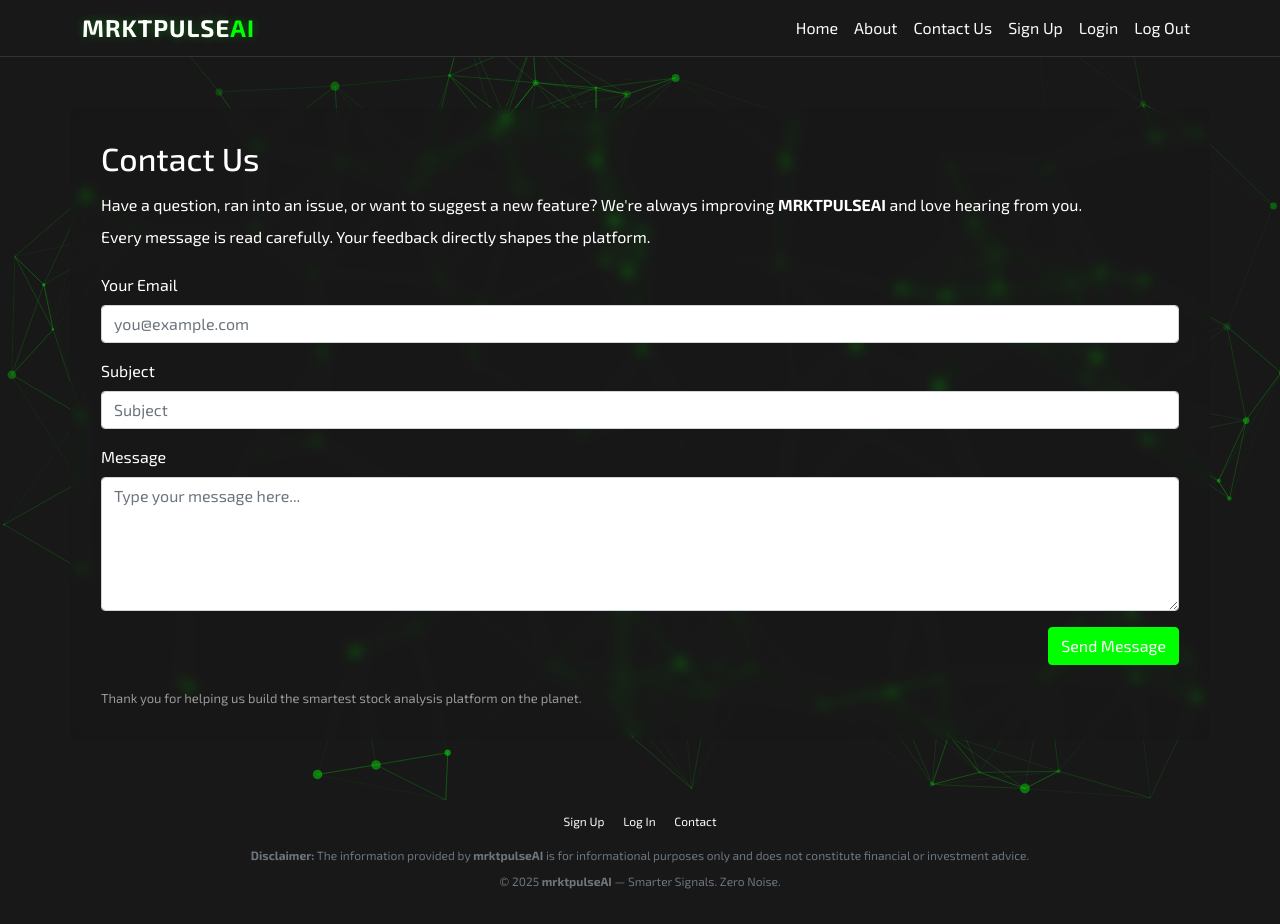
After one commit to aldelarge/mrktpulseai, a Flask app: page /contact in a window 1280 px wide. The commit adds this page. Run offline with Flask 3, Linux system fonts and the light colour scheme; the visitor is signed in with stand-in values (Sample User, id 1); some libraries are stand-ins or nearby versions.

Commit message:
added a contact page and form

```diff
--- a/webapp/__init__.py
+++ b/webapp/__init__.py
@@ -7,6 +7,9 @@
 import sendgrid
 from sendgrid.helpers.mail import Mail, Email, To, Content
 import os
+from flask_mail import Mail
+
+mail = Mail()
 
 # Initialize the extensions
 db = SQLAlchemy()
@@ -60,5 +63,13 @@
 
     app.jinja_env.filters['comma_format'] = comma_format
 
+    app.config['MAIL_SERVER'] = 'smtp.sendgrid.net'
+    app.config['MAIL_PORT'] = 587
+    app.config['MAIL_USE_TLS'] = True
+    app.config['MAIL_USERNAME'] = 'apikey'
+    app.config['MAIL_PASSWORD'] = os.getenv("SENDGRID_API_KEY")
+    app.config['MAIL_DEFAULT_SENDER'] = 'newsletter@mrktpulseai.com'
+
+    mail.init_app(app)
 
     return app
--- a/webapp/forms.py
+++ b/webapp/forms.py
@@ -1,5 +1,5 @@
 from flask_wtf import FlaskForm
-from wtforms import StringField, PasswordField, SubmitField
+from wtforms import StringField, PasswordField, SubmitField, TextAreaField
 from wtforms.validators import DataRequired, Email, Length, EqualTo
 
 class SignUpForm(FlaskForm):
@@ -19,3 +19,9 @@
 class ResetPasswordForm(FlaskForm):
     password = PasswordField('New Password', validators=[DataRequired()])
     confirm_password = PasswordField('Confirm Password', validators=[DataRequired(), EqualTo('password', message="Passwords must match.")])
+
+class ContactForm(FlaskForm):
+    email = StringField('Your Email', validators=[DataRequired(), Email(), Length(max=120)])
+    subject = StringField('Subject', validators=[DataRequired(), Length(max=150)])
+    message = TextAreaField('Message', validators=[DataRequired(), Length(max=1000)])
+    submit = SubmitField('Send Message')
--- a/webapp/routes.py
+++ b/webapp/routes.py
@@ -3,20 +3,22 @@
 from flask_login import logout_user
 from .models import User, StockNews, StockData, UserSavedStock
 from . import db, bcrypt
-from .forms import SignUpForm, LoginForm, ResetPasswordForm, ForgotPasswordForm
+from .forms import SignUpForm, LoginForm, ResetPasswordForm, ForgotPasswordForm, ContactForm
 import stripe
-from flask import request
+from flask import request, session
 from config import Config  # Use relative import to access config from the root folder
 from datetime import datetime, timedelta, timezone
 from werkzeug.security import generate_password_hash
 from sendgrid.helpers.mail import Mail, Email, To, Content
 import sendgrid
+from flask_mail import Message
 import string
 import random
-from . import sg
+from . import sg, mail
 import secrets  # For better cryptographic token generation
 from markdown import convert_markdown_to_html
 import re
+import time
 
 
 routes = Blueprint('routes', __name__)
@@ -493,3 +495,37 @@
         "change_percent": f"{stock.change_percent:+.2f}%",
         "summary_text": stripped_html.strip()
     })
+
+@routes.route('/contact', methods=['GET', 'POST'])
+def contact():
+    form = ContactForm()
+
+    if request.method == 'POST':
+        cooldown = 60 * 5  # 5 minutes
+        last_sent = session.get('last_contact_time')
+
+        if last_sent and time.time() - last_sent < cooldown:
+            flash("Please wait a few minutes before sending another message.", "warning")
+            return render_template('contact.html', form=form)
+
+        if form.validate_on_submit():
+            user_email = form.email.data
+            subject = form.subject.data
+            message = form.message.data
+            full_subject = f"[Contact Form] {subject}"
+            body = f"From: {user_email}\n\n{message}"
+
+            msg = Message(
+                subject=full_subject,
+                sender="newsletter@mrktpulseai.com",
+                recipients=["newsletter@mrktpulseai.com"],
+                body=body,
+                reply_to=user_email
+            )
+            mail.send(msg)
+
+            session['last_contact_time'] = time.time()
+            flash("Thanks for your message! We'll get back to you soon.", "success")
+            return redirect(url_for('routes.contact'))
+
+    return render_template('contact.html', form=form)
--- a/webapp/templates/base.html
+++ b/webapp/templates/base.html
@@ -648,6 +648,9 @@
             <a class="nav-link text-light" href="{{ url_for('routes.about') }}">About</a>
           </li>
           <li class="nav-item">
+            <a class="nav-link text-light" href="{{ url_for('routes.contact') }}">Contact Us</a>
+          </li>
+          <li class="nav-item">
             <a class="nav-link text-light" href="{{ url_for('routes.signup') }}">Sign Up</a>
           </li>
           <li class="nav-item">
@@ -681,8 +684,8 @@
     <div class="mb-3">
       <a href="{{ url_for('routes.signup') }}" class="me-3 text-light text-decoration-none">Sign Up</a>
       <a href="{{ url_for('routes.login') }}" class="me-3 text-light text-decoration-none">Log In</a>
+      <a href="{{ url_for('routes.contact') }}" class="text-light text-decoration-none">Contact</a>
     </div>
-
     <p class="mb-2">
       <strong>Disclaimer:</strong> The information provided by <strong>mrktpulseAI</strong> is for informational purposes only and does not constitute financial or investment advice.
     </p>
--- /dev/null
+++ b/webapp/templates/contact.html
@@ -0,0 +1,40 @@
+{% extends "base.html" %}
+{% block content %}
+<div class="container mt-5 overlay_blur text-glow">
+    <h2 class="mb-3">Contact Us</h2>
+
+    <p class="mb-2">
+        Have a question, ran into an issue, or want to suggest a new feature? We're always improving <strong>MRKTPULSEAI</strong> and love hearing from you.
+    </p>
+    <p class="mb-4">
+        Every message is read carefully. Your feedback directly shapes the platform.
+    </p>
+
+    <form method="POST">
+        {{ form.hidden_tag() }}
+
+        <div class="mb-3">
+            {{ form.email.label(class="form-label") }}
+            {{ form.email(class="form-control", placeholder="you@example.com") }}
+        </div>
+
+        <div class="mb-3">
+            {{ form.subject.label(class="form-label") }}
+            {{ form.subject(class="form-control", placeholder="Subject") }}
+        </div>
+
+        <div class="mb-3">
+            {{ form.message.label(class="form-label") }}
+            {{ form.message(class="form-control", rows=5, placeholder="Type your message here...") }}
+        </div>
+
+        <div class="text-end">
+            {{ form.submit(class="btn btn-primary") }}
+        </div>
+    </form>
+
+    <p class="mt-4 mb-0" style="font-size: 13px; color: #999;">
+        Thank you for helping us build the smartest stock analysis platform on the planet.
+    </p>
+</div>
+{% endblock %}
```
